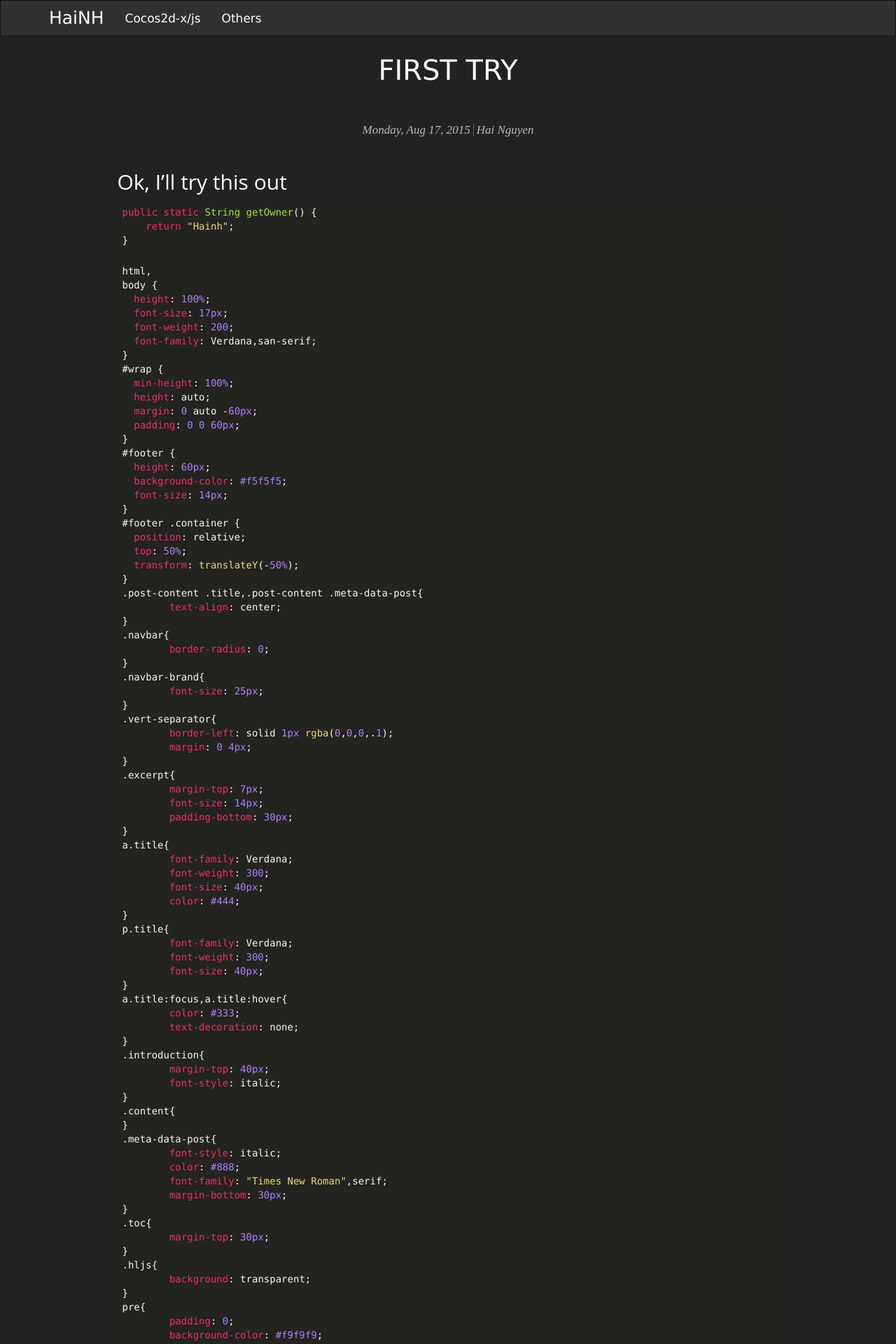
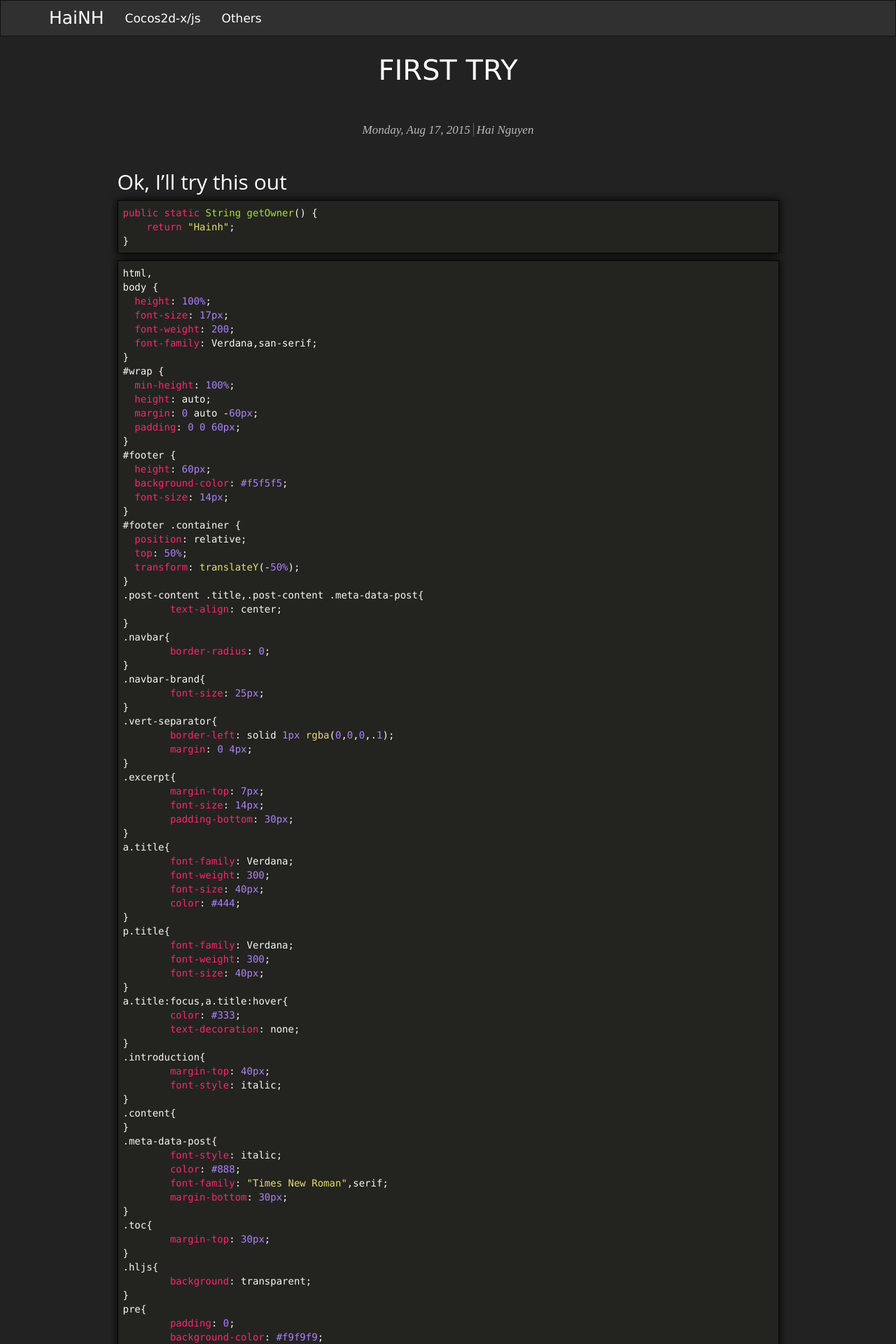
Before and after one commit to hainh/hainh.github.io, a Jekyll site: the page built from _posts/2015-08-17-this-is-the-first-post.md, in a window 1280 px wide. Shown: the top 1920 px of the page at 70% size. Built offline with Jekyll 4.4.1, drawn with Linux system fonts in a browser that asks for light colours; nearby versions of some CDN libraries; comment, search, counter and statistics services are not loaded.

Commit message:
Fix style

```diff
--- a/assets/css/style.css
+++ b/assets/css/style.css
@@ -87,6 +87,17 @@
 code, kbd, pre, samp {
 	font-family: Consolas, monospace;
 	font-size: 14px;
+	background-color: transparent;
+}
+pre,kbd,samp{
+	-webkit-box-shadow: 0 0 12px #000;
+	-ms-box-shadow: 0 0 12px #000;
+	-moz-box-shadow: 0 0 12px #000;
+	box-shadow: 0 0 12px #000;
+	border: solid 1px rgba(0,0,0,.8);
+}
+pre{
+	border-radius: 0;
 }
 ::-webkit-scrollbar-button {
     display: none;
```
